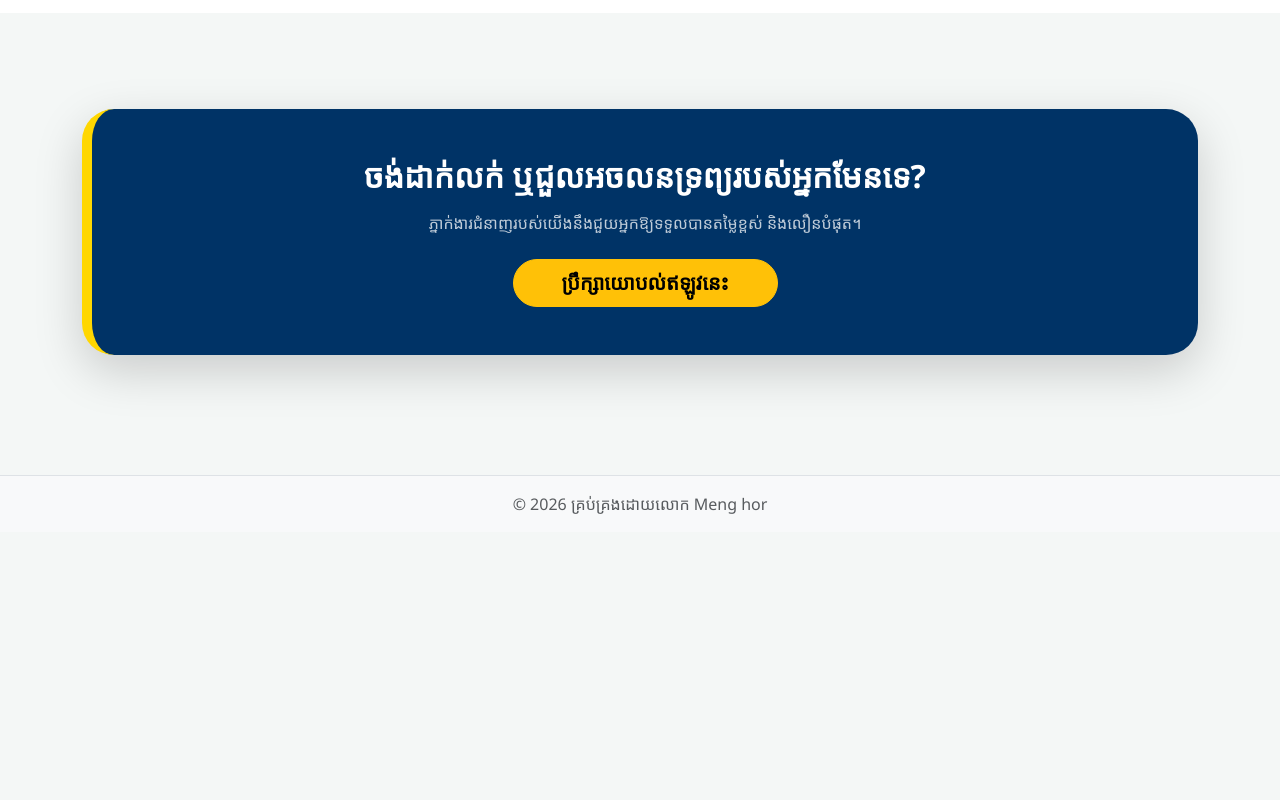
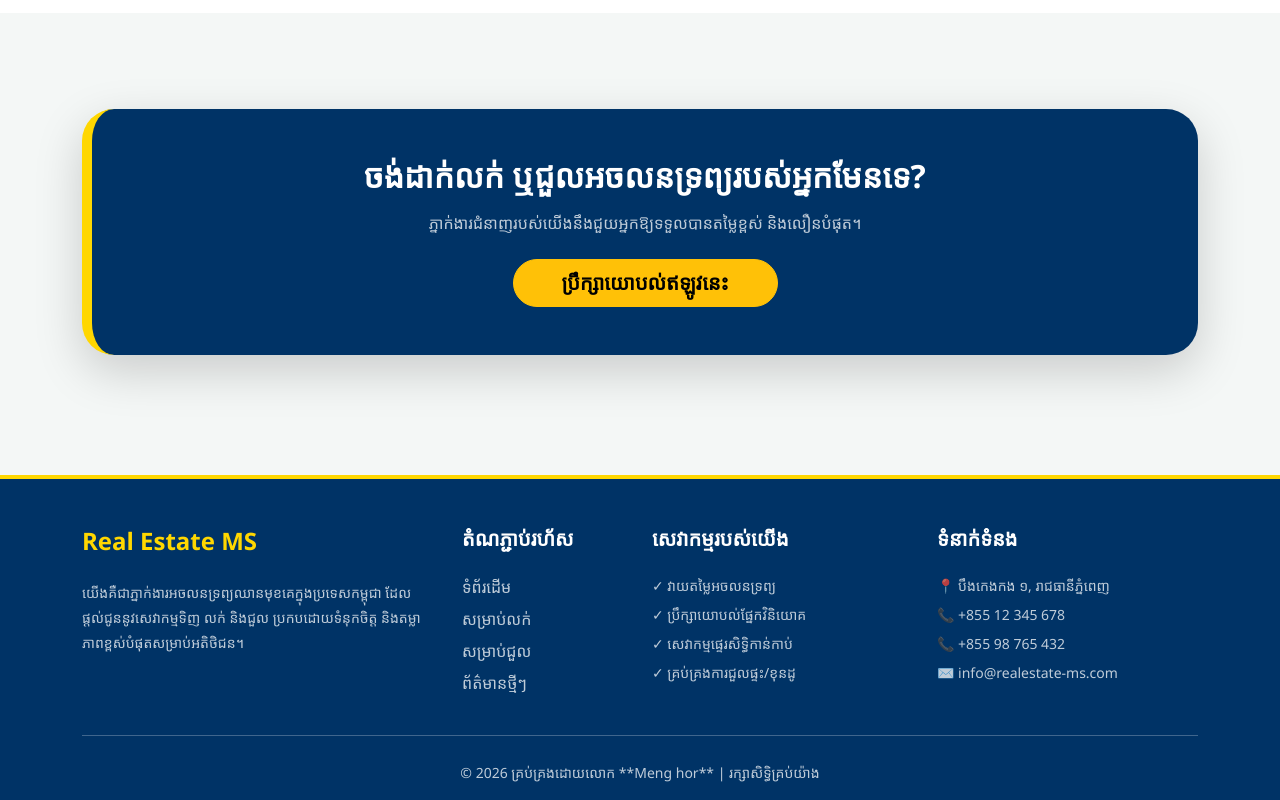
Before and after one commit to MengHor77/frontend-realestate, a React (Create React App) app: page / in a window 1280 px wide. Shown: the part 1732-2532 px from the top of the page. Before the commit the page ends 2264 px from the top, so only its background shows below. Built offline with nearby package versions, Linux system fonts and the light colour scheme; the HTML template or start-up script is replaced by a standard one.

Commit message:
add footer

```diff
--- /dev/null
+++ b/src/components/Footer.js
@@ -0,0 +1,65 @@
+import React from 'react';
+import { Link } from 'react-router-dom';
+
+function Footer() {
+    return (
+        <footer className="text-white pt-5 pb-3 border-top" style={{ backgroundColor: 'var(--primary-dark)', borderTop: '4px solid var(--gold-color) !important' }}>
+            <div className="container">
+                <div className="row g-4">
+                    {/* ផ្នែកទី ១: អំពីក្រុមហ៊ុន */}
+                    <div className="col-lg-4 col-md-6">
+                        <h4 className="fw-bold mb-4" style={{ color: 'var(--gold-color)' }}>Real Estate MS</h4>
+                        <p className="opacity-75" style={{ fontSize: '14px', lineHeight: '1.8' }}>
+                            យើងគឺជាភ្នាក់ងារអចលនទ្រព្យឈានមុខគេក្នុងប្រទេសកម្ពុជា ដែលផ្តល់ជូននូវសេវាកម្មទិញ លក់ និងជួល ប្រកបដោយទំនុកចិត្ត និងតម្លាភាពខ្ពស់បំផុតសម្រាប់អតិថិជន។
+                        </p>
+                        <div className="d-flex gap-3 mt-4">
+                            <a href="#" className="text-white fs-5"><i className="bi bi-facebook"></i></a>
+                            <a href="#" className="text-white fs-5"><i className="bi bi-telegram"></i></a>
+                            <a href="#" className="text-white fs-5"><i className="bi bi-youtube"></i></a>
+                        </div>
+                    </div>
+
+                    {/* ផ្នែកទី ២: តំណភ្ជាប់រហ័ស */}
+                    <div className="col-lg-2 col-md-6">
+                        <h5 className="fw-bold mb-4">តំណភ្ជាប់រហ័ស</h5>
+                        <ul className="list-unstyled">
+                            <li className="mb-2"><Link to="/" className="text-white text-decoration-none opacity-75">ទំព័រដើម</Link></li>
+                            <li className="mb-2"><Link to="/sale" className="text-white text-decoration-none opacity-75">សម្រាប់លក់</Link></li>
+                            <li className="mb-2"><Link to="/rent" className="text-white text-decoration-none opacity-75">សម្រាប់ជួល</Link></li>
+                            <li className="mb-2"><Link to="/news" className="text-white text-decoration-none opacity-75">ព័ត៌មានថ្មីៗ</Link></li>
+                        </ul>
+                    </div>
+
+                    {/* ផ្នែកទី ៣: សេវាកម្ម */}
+                    <div className="col-lg-3 col-md-6">
+                        <h5 className="fw-bold mb-4">សេវាកម្មរបស់យើង</h5>
+                        <ul className="list-unstyled opacity-75" style={{ fontSize: '14px' }}>
+                            <li className="mb-2">✓ វាយតម្លៃអចលនទ្រព្យ</li>
+                            <li className="mb-2">✓ ប្រឹក្សាយោបល់ផ្នែកវិនិយោគ</li>
+                            <li className="mb-2">✓ សេវាកម្មផ្ទេរសិទ្ធិកាន់កាប់</li>
+                            <li className="mb-2">✓ គ្រប់គ្រងការជួលផ្ទះ/ខុនដូ</li>
+                        </ul>
+                    </div>
+
+                    {/* ផ្នែកទី ៤: ទំនាក់ទំនង */}
+                    <div className="col-lg-3 col-md-6">
+                        <h5 className="fw-bold mb-4">ទំនាក់ទំនង</h5>
+                        <p className="opacity-75 small mb-2">📍 បឹងកេងកង ១, រាជធានីភ្នំពេញ</p>
+                        <p className="opacity-75 small mb-2">📞 +855 12 345 678</p>
+                        <p className="opacity-75 small mb-2">📞 +855 98 765 432</p>
+                        <p className="opacity-75 small mb-0">✉️ info@realestate-ms.com</p>
+                    </div>
+                </div>
+
+                <hr className="my-4 opacity-25" />
+
+                {/* ផ្នែករក្សាសិទ្ធិ */}
+                <div className="text-center opacity-75">
+                    <small>© 2026 គ្រប់គ្រងដោយលោក **Meng hor** | រក្សាសិទ្ធិគ្រប់យ៉ាង</small>
+                </div>
+            </div>
+        </footer>
+    );
+}
+
+export default Footer;
--- a/src/components/Layout.js
+++ b/src/components/Layout.js
@@ -1,6 +1,7 @@
 import React from 'react';
 import { Outlet } from 'react-router-dom';
 import Header from './Header';
+import Footer from './Footer';
 
 function Layout() {
   return (
@@ -11,11 +12,8 @@ function Layout() {
         <Outlet />
       </main>
 
-      <footer className="bg-light py-3 border-top mt-auto">
-        <div className="container text-center">
-          <span className="text-muted">© 2026 គ្រប់គ្រងដោយលោក Meng hor</span>
-        </div>
-      </footer>
+      <Footer />
+
     </div>
   );
 }
```
